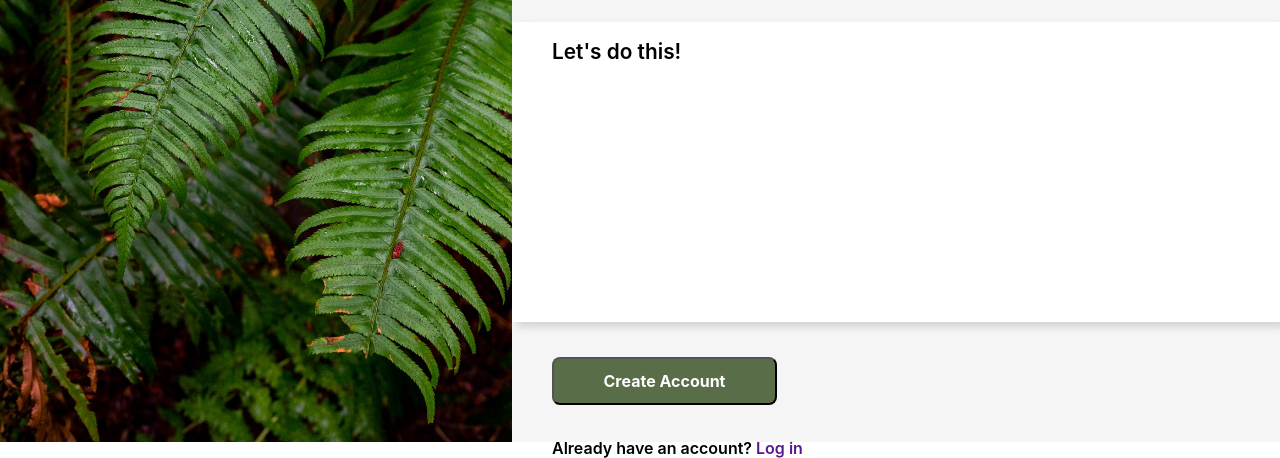
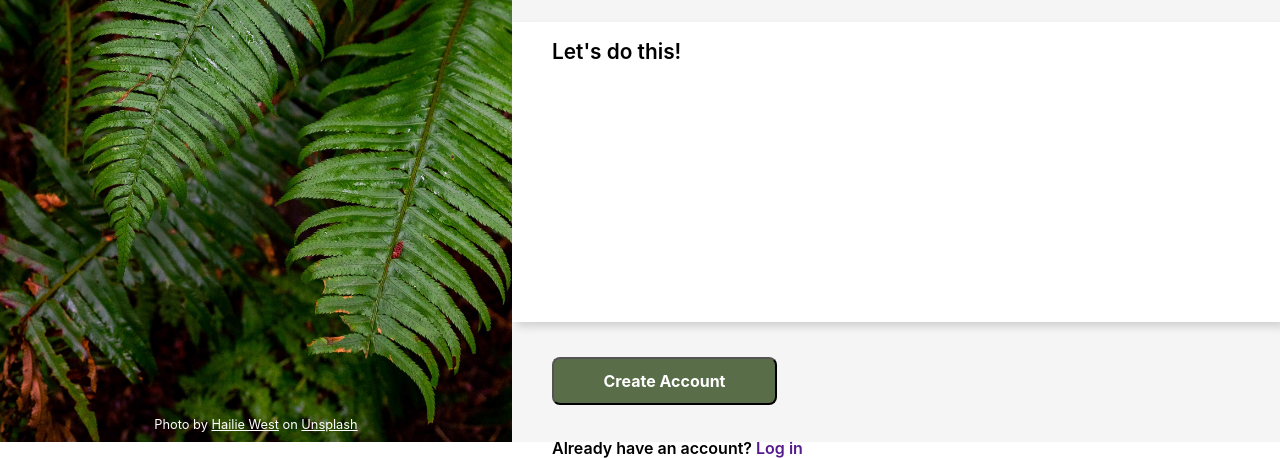
Before and after one commit to gcerv93/signup_form, a plain HTML site: page index.html in a window 1280 px wide. Shown: the part 358-816 px from the top of the page. Drawn offline with Linux system fonts and the light colour scheme.

Commit message:
add image source text

```diff
--- a/index.html
+++ b/index.html
@@ -12,6 +12,9 @@
     <div class="image">
       <div class="odin"><img src="./images/logo.png" alt="odin"><span>ODIN</span></div>
       <img src="./images/main.jpeg" alt="leaves">
+      <div class="img-src-box">
+        <div class="img-src-text">Photo by <a target="_blank" href="https://unsplash.com/@haliewestphoto?utm_source=unsplash&utm_medium=referral&utm_content=creditCopyText">Hailie West</a> on <a target="_blank" href="https://unsplash.com/?utm_source=unsplash&utm_medium=referral&utm_content=creditCopyText">Unsplash</a></div>
+      </div>
     </div>
 
     <div class="right">
--- a/styles.css
+++ b/styles.css
@@ -65,7 +65,6 @@ html, body {
 .image {
   height: 100%;
   width: 40%;
-  background-color: blue;
   position: relative;
 }
 
@@ -94,6 +93,24 @@ html, body {
 .odin img {
   width: 15%;
   height: 125px;
+}
+
+.img-src-box {
+  display: flex;
+  width: 100%;
+  position: absolute;
+  bottom: 10px;
+  justify-content: center;
+}
+
+.img-src-text {
+  font-size: 0.8rem;
+  color: white;
+  font-family: var(--system-font-family);
+}
+
+.img-src-text a {
+  color: white;
 }
 
 .right {
```
